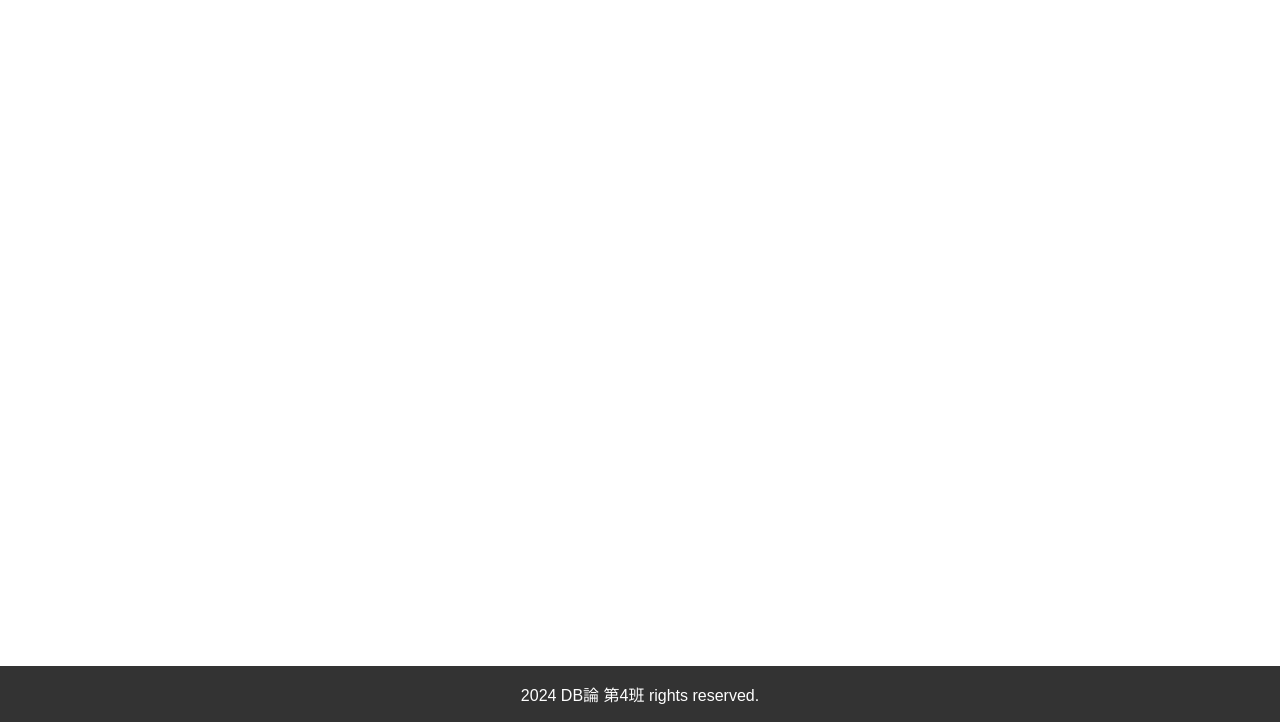
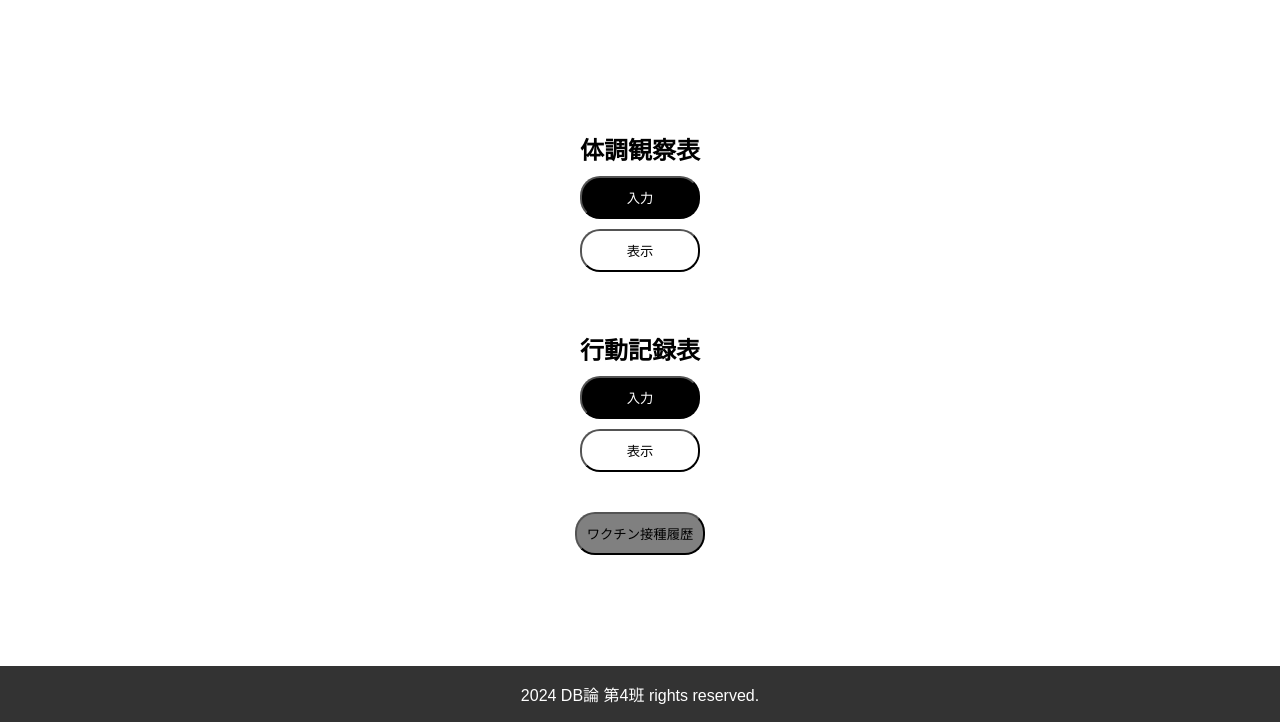
Before and after one commit to Kotaro0722/covid-19, a Flask app: template app/templates/main_user.html in a window 1280 px wide. Shown: the part 78-800 px from the top of the page. Run offline with Flask 3, Linux system fonts and the light colour scheme; the template is opened without the code that fills it, so the values that code supplies are empty.

Commit message:
デザイン作成

```diff
--- a/app/static/style.css
+++ b/app/static/style.css
@@ -114,3 +114,44 @@ h1 {
   grid-column: 2/3;
   grid-row: 2/3;
 }
+
+#main_user_main {
+  display: flex;
+  flex-direction: column;
+  justify-content: center;
+  gap: 40px;
+}
+
+#main_user_main section {
+  display: flex;
+  flex-direction: column;
+  justify-content: center;
+  gap: 10px;
+}
+
+#main_user_main section h2 {
+  margin-bottom: 0px;
+}
+
+#main_user_main button {
+  padding: 10px;
+  border-radius: 20px;
+  background-color: gray;
+  border-color: black;
+  cursor: pointer;
+}
+
+#main_user_main section button:first-of-type {
+  background-color: black;
+  border-color: black;
+  color: white;
+}
+
+#main_user_main section button:first-of-type::after {
+  border: 1px solid white;
+}
+
+#main_user_main section button:last-of-type {
+  background-color: white;
+  border-color: black;
+}
--- a/app/templates/main_user.html
+++ b/app/templates/main_user.html
@@ -11,7 +11,20 @@
       <h1>COVID-19状況管理システム</h1>
     </header>
 
-    <main></main>
+    <main id="main_user_main">
+      <section>
+        <h2>体調観察表</h2>
+        <button onclick="location.href=''">入力</button>
+        <button onclick="location.href=''">表示</button>
+      </section>
+      <section>
+        <h2>行動記録表</h2>
+        <button onclick="location.href=''">入力</button>
+        <button onclick="location.href=''">表示</button>
+      </section>
+
+      <button onclick="location.href=''">ワクチン接種履歴</button>
+    </main>
 
     <footer>
       <p>2024 DB論 第4班 rights reserved.</p>
```
